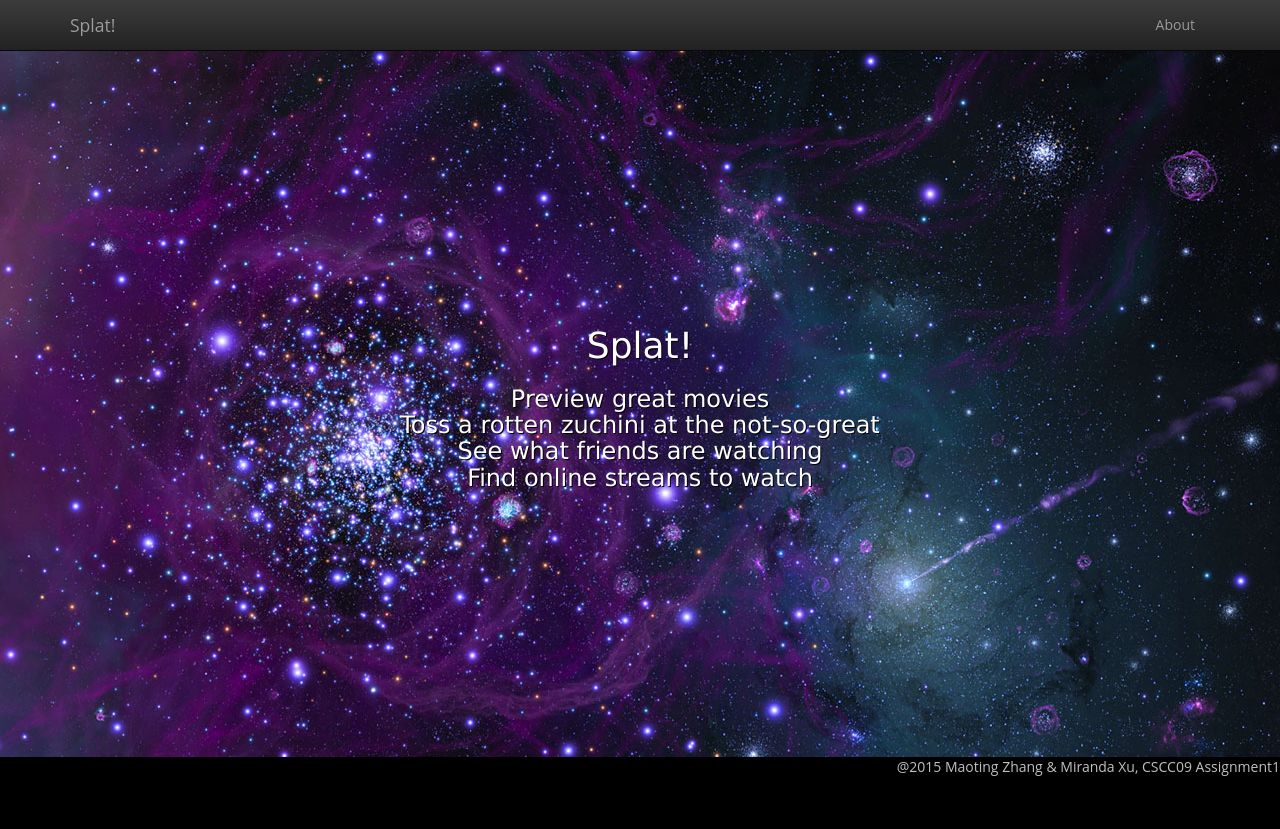
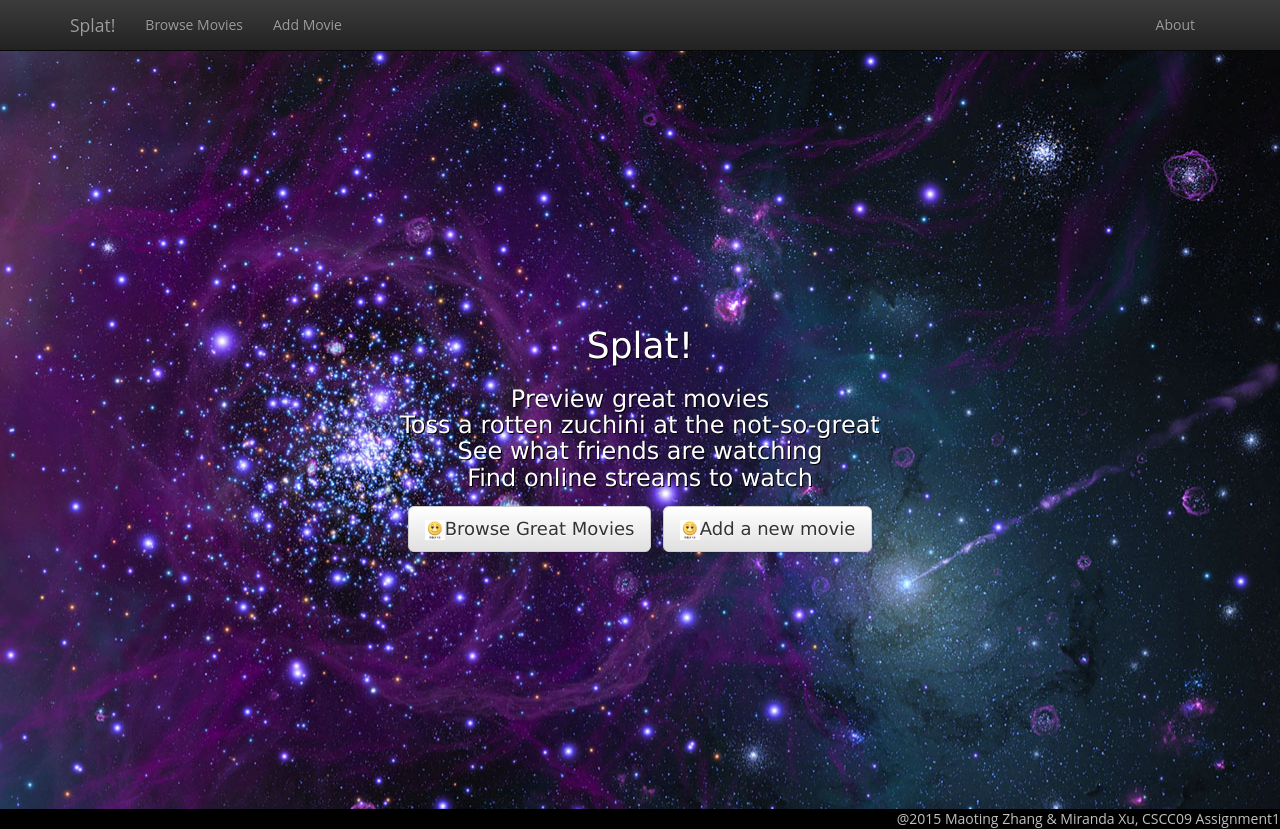
Before and after one commit to crazym/CSCC09, a plain HTML site: page a1/public/index.html in a window 1280 px wide. Before the commit the page ends 800 px from the top, so only its background shows below. Drawn offline with Linux system fonts and the light colour scheme.

Commit message:
A1 step 2 - added header and home view buttons, added router. but all as draft with style issues

```diff
--- a/a1/public/index.html
+++ b/a1/public/index.html
@@ -38,6 +38,7 @@
     <script src="js/lib/underscore-min.js"></script>
     <script src="js/lib/backbone-min.js"></script>
     <script src="js/lib/bootstrap-min.js"></script>
+    <script src="js/lib/backbone.localStorage.js"></script>
 
     <!-- scripts you define -->
     <script src="js/utils.js"></script>
--- a/a1/public/js/main.js
+++ b/a1/public/js/main.js
@@ -11,7 +11,11 @@ splat.AppRouter = Backbone.Router.extend({
     routes: {
         "": "home",
         "home": "home",
-        "about": "about"
+        "about": "about",
+        "movies": "browse",
+        "movies/add": "details",
+        "movies/:id": "details"
+
     },
 
     // When an instance of an AppRouter is declared, create a Header view
@@ -38,6 +42,10 @@ splat.AppRouter = Backbone.Router.extend({
         };
     // insert the rendered About view element into the document DOM
         $('#content').html(this.aboutView.render().el);
+    },
+
+    browse: function() {
+//hmm, how to do?
     }
 
 });
--- a/a1/public/tpl/Header.html
+++ b/a1/public/tpl/Header.html
@@ -11,9 +11,14 @@
             </button>
 
             <a class="menu-item navbar-brand home-menu" href="#">Splat!</a>
+
 	    </div>
 
         <div id="nav-collapse" class="navbar-collapse collapse">
+            <ul class="nav navbar-nav pull-left">
+                <li class="menu-item browse-menu"><a href="#details">Browse Movies</a></li>
+                <li class="menu-item add-menu"><a href="#add">Add Movie</a></li>
+            </ul>
             <ul class="nav navbar-nav pull-right">
                 <li class="menu-item about-menu"><a href="#about">About</a></li>
             </ul>
--- a/a1/public/tpl/Home.html
+++ b/a1/public/tpl/Home.html
@@ -4,4 +4,11 @@
 	Toss a rotten zuchini at the not-so-great<br/>
 	See what friends are watching<br/>
 	Find online streams to watch</h3>
+	<a class="btn btn-lg home-btn btn-default" href="#" role="button">
+        <img src="img/haha.jpg" width="20" />Browse Great Movies
+    </a>
+	<a class="btn btn-lg home-btn btn-default" href="#" role="button">
+        <img src="img/haha.jpg" width="20" />Add a new movie
+    </a>
+
 </div>
```
Also changed, not shown: a1/public/img/haha.jpg (added).
